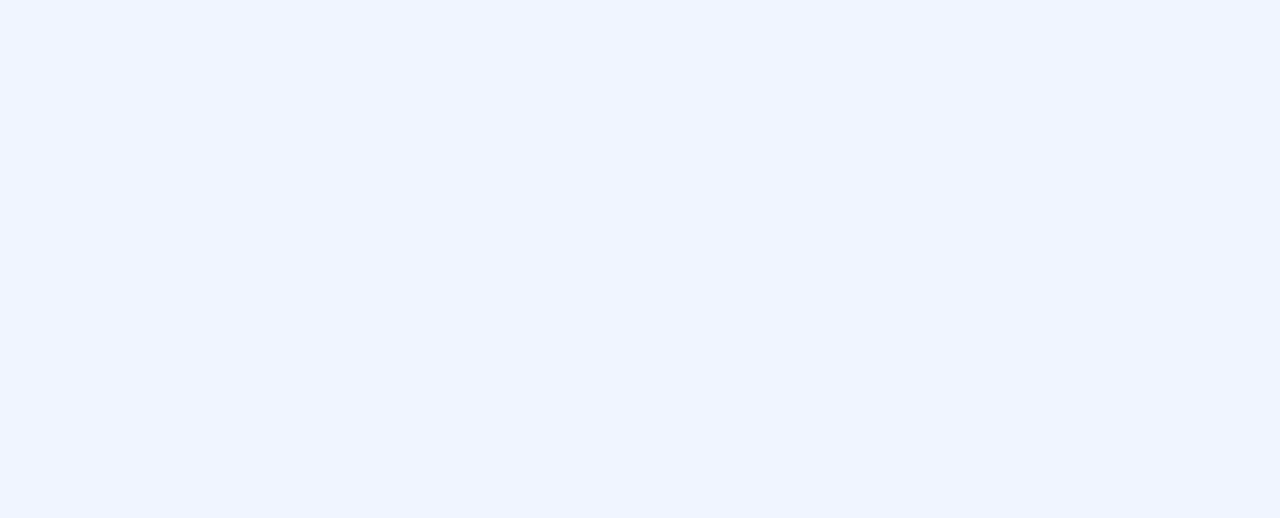
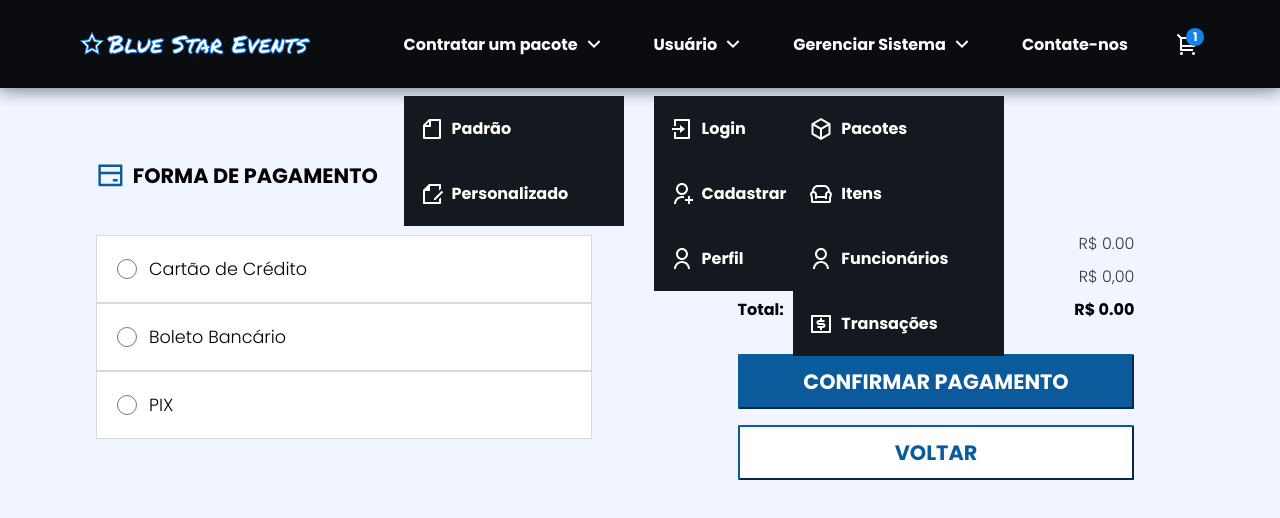
Before and after one commit to PauloHSilveir/CodeForge, a React (Vite) app in the folder blue-star-events-front/: page /pagamento in a window 1280 px wide. Before the commit this address had no page. Shown: the top 518 px of the page. Built offline with nearby package versions, Linux system fonts and the light colour scheme.

Commit message:
Criação da tela de escolha do metodo de pagamento e alterações no css de outros componentes.

```diff
--- a/blue-star-events-front/src/App.jsx
+++ b/blue-star-events-front/src/App.jsx
@@ -36,6 +36,7 @@ import VisualizarHistoricoTransacoesCliente from './pages/VisualizarHistoricoTra
 import DetalhesPedido from './pages/DetalhesPedido';
 import DetalhesPacote from './pages/DetalhesPacote';
 import Carrinho from './pages/Carrinho';
+import Pagamento from './pages/Pagamento';
 
 function App() {
   return (
@@ -78,6 +79,7 @@ function App() {
         <Route path="/detalhespedido/:pedidoId" element={<DetalhesPedido />} />
         <Route path="/detalhespacote" element={<DetalhesPacote />} />
         <Route path="/carrinho" element={<Carrinho />} />
+        <Route path="/pagamento" element={<Pagamento />} />
 
       </Routes>
     </BrowserRouter>
--- a/blue-star-events-front/src/components/PacoteForm.jsx
+++ b/blue-star-events-front/src/components/PacoteForm.jsx
@@ -44,7 +44,7 @@ const PacoteForm = ({ title, selectType, items, preSelectedItems = [], onSave, b
                 <div className={stylesFormBaseA.legendContainer}>
                     <RiArrowLeftCircleLine
                         className={stylesFormBaseA.iconBack}
-                        onClick={handleBackClick}  // Chame diretamente a função
+                        onClick={handleBackClick}
                     />
                     <div className={stylesFormBaseA.bigText}>{title}</div>
                 </div>
--- a/blue-star-events-front/src/pages/CadastrarFuncionário.jsx
+++ b/blue-star-events-front/src/pages/CadastrarFuncionário.jsx
@@ -30,11 +30,9 @@ function CadastrarFuncionario() {
     const handleSubmit = (e) => {
         e.preventDefault();
 
-        // Salvar os dados no localStorage
         const userData = { name, cpf, email, phone, salario, dataAdmissao, password };
         localStorage.setItem('userData', JSON.stringify(userData));
 
-        // Navegar para a página de endereço
         navigate('/cadastrarenderecofuncionario');
     };
 
--- a/blue-star-events-front/src/pages/Carrinho.jsx
+++ b/blue-star-events-front/src/pages/Carrinho.jsx
@@ -24,8 +24,9 @@ function Carrinho() {
     };
 
     const handleNavigate = (path) => {
-        navigate(path);
+        navigate(path, { state: { subtotal } });
     };
+
 
     return (
         <div>
--- /dev/null
+++ b/blue-star-events-front/src/pages/Pagamento.jsx
@@ -0,0 +1,118 @@
+import { useState } from "react";
+import { useNavigate, useLocation } from "react-router-dom";
+import Navbar from "../components/Navbar";
+import OrcamentoBase from "../components/OrcamentoBase";
+import { RiBankCardLine } from "@remixicon/react";
+import styles from "../styles/Pagamento.module.css";
+
+function Pagamento() {
+    const navigate = useNavigate();
+    const location = useLocation();
+    const subtotal = location.state?.subtotal || 0;
+
+    const [selectedPaymentMethod, setSelectedPaymentMethod] = useState("");
+
+    const handleNavigate = (path) => {
+        navigate(path);
+    };
+
+    const handlePaymentSelection = (method) => {
+        setSelectedPaymentMethod((prevMethod) => (prevMethod === method ? "" : method)); // Fecha se clicar novamente
+    };
+
+    return (
+        <div>
+            <Navbar />
+            <OrcamentoBase
+                title="FORMA DE PAGAMENTO"
+                subtotal={subtotal}
+                IconDetails={RiBankCardLine}
+                nextPath="/confirmacaopedido"
+                prevPath="/carrinho"
+                handleNavigate={handleNavigate}
+                nextButtonText="CONFIRMAR PAGAMENTO"
+                prevButtonText="VOLTAR"
+            >
+                {/* Opções de pagamento */}
+                <div className={styles.pagamentoOpcoes}>
+                    <div className={styles.opcaoPagamento}>
+                        <label className={styles.radioLabel}>
+                            <input
+                                type="radio"
+                                name="formaPagamento"
+                                value="credito"
+                                onChange={() => handlePaymentSelection("credito")}
+                                checked={selectedPaymentMethod === "credito"}
+                                className={styles.radioInput}
+                            />
+                            <span>Cartão de Crédito</span>
+                        </label>
+                        {selectedPaymentMethod === "credito" && (
+                            <div className={`${styles.formularioPagamento} ${styles.show}`}>
+                                <form>
+                                    <h3 className={styles.formTitle}>Preencha os dados do Cartão de Crédito</h3>
+                                    <div>
+                                        <label>Número do Cartão:</label>
+                                        <input type="text" placeholder="XXXX-XXXX-XXXX-XXXX" />
+                                    </div>
+                                    <div>
+                                        <label>Nome do Titular:</label>
+                                        <input type="text" placeholder="Nome completo" />
+                                    </div>
+                                    <div>
+                                        <label>Validade:</label>
+                                        <input type="text" placeholder="MM/AA" />
+                                    </div>
+                                    <div>
+                                        <label>CVV:</label>
+                                        <input type="text" placeholder="XXX" />
+                                    </div>
+                                </form>
+                            </div>
+                        )}
+                    </div>
+                    <div className={styles.opcaoPagamento}>
+                        <label className={styles.radioLabel}>
+                            <input
+                                type="radio"
+                                name="formaPagamento"
+                                value="boleto"
+                                onChange={() => handlePaymentSelection("boleto")}
+                                checked={selectedPaymentMethod === "boleto"}
+                                className={styles.radioInput}
+                            />
+                            <span>Boleto Bancário</span>
+                        </label>
+                        {selectedPaymentMethod === "boleto" && (
+                            <div className={`${styles.formularioPagamento} ${styles.show}`}>
+                                <h3 className={styles.formTitle}>Você selecionou Boleto Bancário</h3>
+                                <p className={styles.formInfo}>O boleto será gerado após a confirmação do pagamento.</p>
+                            </div>
+                        )}
+                    </div>
+                    <div className={styles.opcaoPagamento}>
+                        <label className={styles.radioLabel}>
+                            <input
+                                type="radio"
+                                name="formaPagamento"
+                                value="pix"
+                                onChange={() => handlePaymentSelection("pix")}
+                                checked={selectedPaymentMethod === "pix"}
+                                className={styles.radioInput}
+                            />
+                            <span>PIX</span>
+                        </label>
+                        {selectedPaymentMethod === "pix" && (
+                            <div className={`${styles.formularioPagamento} ${styles.show}`}>
+                                <h3 className={styles.formTitle}>Você selecionou PIX</h3>
+                                <p className={styles.formInfo}>O QR Code será exibido na próxima etapa.</p>
+                            </div>
+                        )}
+                    </div>
+                </div>
+            </OrcamentoBase>
+        </div>
+    );
+}
+
+export default Pagamento;
--- a/blue-star-events-front/src/styles/CadastrarEndereco.module.css
+++ b/blue-star-events-front/src/styles/CadastrarEndereco.module.css
@@ -24,6 +24,7 @@
     width: 100%;
     padding: 0.625rem;
     text-align: left;
+    accent-color: #0A5A9C;
 }
 
 .checkboxLabel {
--- a/blue-star-events-front/src/styles/ConsultarPacotes.module.css
+++ b/blue-star-events-front/src/styles/ConsultarPacotes.module.css
@@ -62,6 +62,7 @@
     position: sticky;
     top:7.8rem;
     background-color: #fafafa;
+    accent-color: #0A5A9C;
 }
 
 .packagesContainer {
--- a/blue-star-events-front/src/styles/Login.module.css
+++ b/blue-star-events-front/src/styles/Login.module.css
@@ -30,6 +30,7 @@
     margin-right: 0.5rem;
     transform: scale(1.15);
     transition: transform 0.2s ease;
+    accent-color: #0A5A9C;
 }
 
 .radioInput:hover {
--- a/blue-star-events-front/src/styles/Navbar.module.css
+++ b/blue-star-events-front/src/styles/Navbar.module.css
@@ -90,7 +90,7 @@ a {
 .nav__logo {
   display: inline-flex;
   align-items: center;
-  column-gap: 0.25rem;
+  gap: 0.25rem;
   color: #FFF;
   stroke: #1383ED;
   stroke-width: 0.0625rem;
--- /dev/null
+++ b/blue-star-events-front/src/styles/Pagamento.module.css
@@ -0,0 +1,144 @@
+@font-face {
+    font-family: "Poppins";
+    src: url("../assets/fonts/Poppins/Poppins-Bold.ttf") format("truetype");
+    font-weight: bold;
+    font-style: normal;
+}
+
+@font-face {
+    font-family: "Inter";
+    src: url("../assets/fonts/Inter/static/Inter_18pt-Regular.ttf") format("truetype");
+    font-weight: bold;
+    font-style: normal;
+}
+
+.pagamentoOpcoes {
+    display: flex;
+    flex-direction: column;
+    margin-top: 0.75rem;
+    width: 100%;
+    font-family: 'Poppins', sans-serif;
+}
+
+.opcaoPagamento {
+    display: flex;
+    flex-direction: column;
+    align-items: flex-start;
+    width: 100%;
+    background-color: #fff;
+    border: 0.0625rem solid #d9d9d9;
+    padding: 1.25rem;
+    transition: all 0.3s ease;
+}
+
+.opcaoPagamento:hover {
+    border-color: #1383ED;
+    box-shadow: 0 2px 8px rgba(0, 123, 255, 0.1);
+}
+
+.radioLabel {
+    display: flex;
+    align-items: center;
+    gap: 0.75rem;
+    cursor: pointer;
+    font-size: 1.1rem;
+    font-weight: medium;
+    width: 100%;
+    color: #000000;
+}
+
+.radioInput {
+    accent-color: #0A5A9C;
+    width: 20px;
+    height: 20px;
+    cursor: pointer;
+    margin: 0;
+}
+
+.formularioPagamento {
+    width: 100%;
+    margin-top: 1.5rem;
+    padding: 1.5rem;
+    background-color: #f8f9fa;
+    opacity: 0;
+    transform: translateY(-1.25rem);
+    transition: all 0.3s ease;
+    display: none;
+}
+
+.formularioPagamento.show {
+    display: block;
+    opacity: 1;
+    transform: translateY(0);
+}
+
+.formTitle {
+    margin-bottom: 0.5rem;
+    font-size: 1.25rem;
+    color: #222222;
+    font-weight: 600;
+}
+
+.formInfo {
+    font-size: 1rem;
+    color: #5a6c7d;
+    line-height: 1.6;
+}
+
+.formularioPagamento form {
+    display: flex;
+    flex-direction: column;
+    gap: 1.5rem;
+}
+
+.formularioPagamento label {
+    font-family: 'Inter', sans-serif;
+    font-size: 0.9rem;
+    font-weight: medium;
+    color: #222222;
+    margin-bottom: 0.3125rem;
+    display: block;
+    text-align: left;
+}
+
+.formularioPagamento input {
+    width: 100%;
+    padding: 0.75rem 1rem;
+    border: 0.0625rem solid #d9d9d9;
+    border-radius: 0.3125rem;
+    font-size: 1rem;
+    color: #2d3748;
+    transition: all 0.2s ease;
+}
+
+.formularioPagamento input:focus {
+    outline: none;
+    border-color: #007bff;
+    box-shadow: 0 0 0 3px rgba(0, 123, 255, 0.1);
+}
+
+.formularioPagamento input:hover {
+    border-color: #cbd5e0;
+}
+
+.formularioPagamento input::placeholder {
+    color: #a0aec0;
+}
+
+@media (max-width: 768px) {
+    .opcaoPagamento {
+        padding: 1rem;
+    }
+
+    .formularioPagamento {
+        padding: 1rem;
+    }
+
+    .radioLabel {
+        font-size: 1rem;
+    }
+
+    .formTitle {
+        font-size: 1.1rem;
+    }
+}
```
